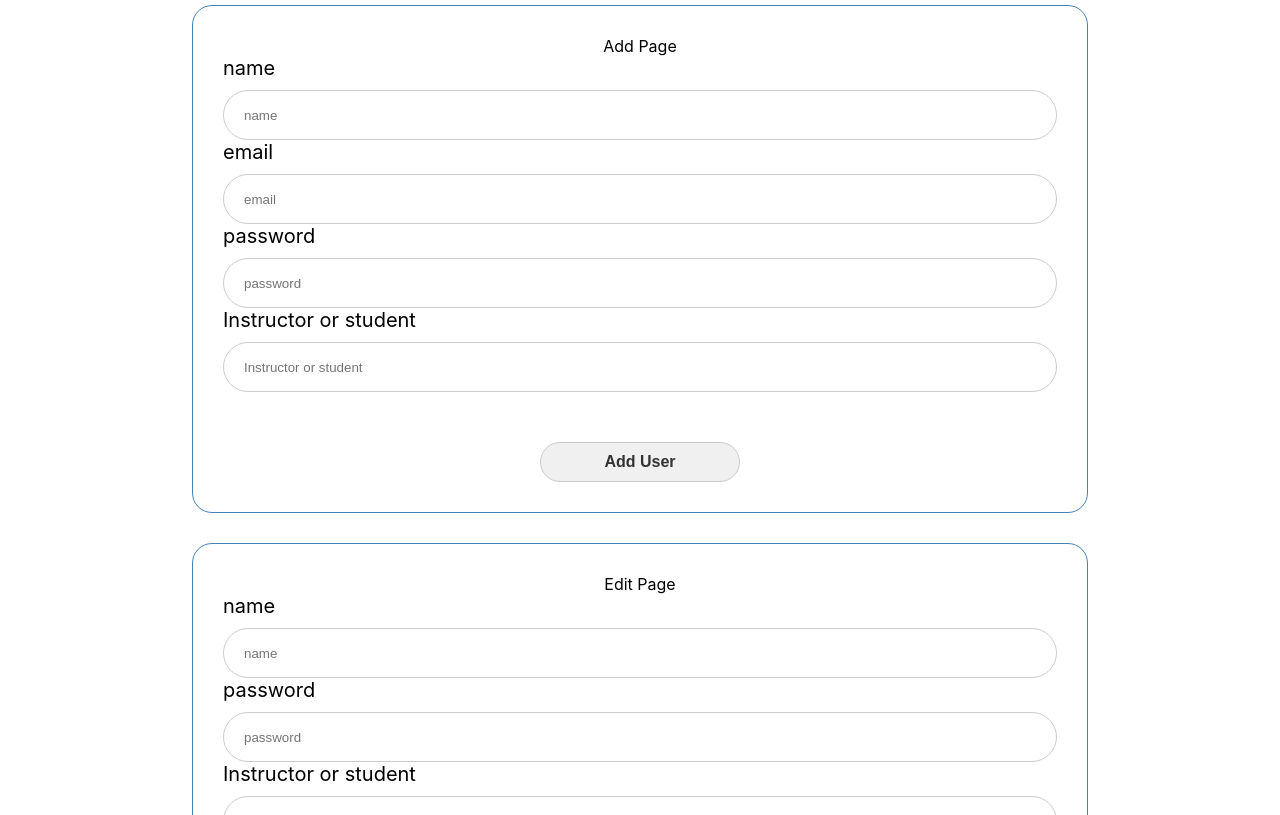
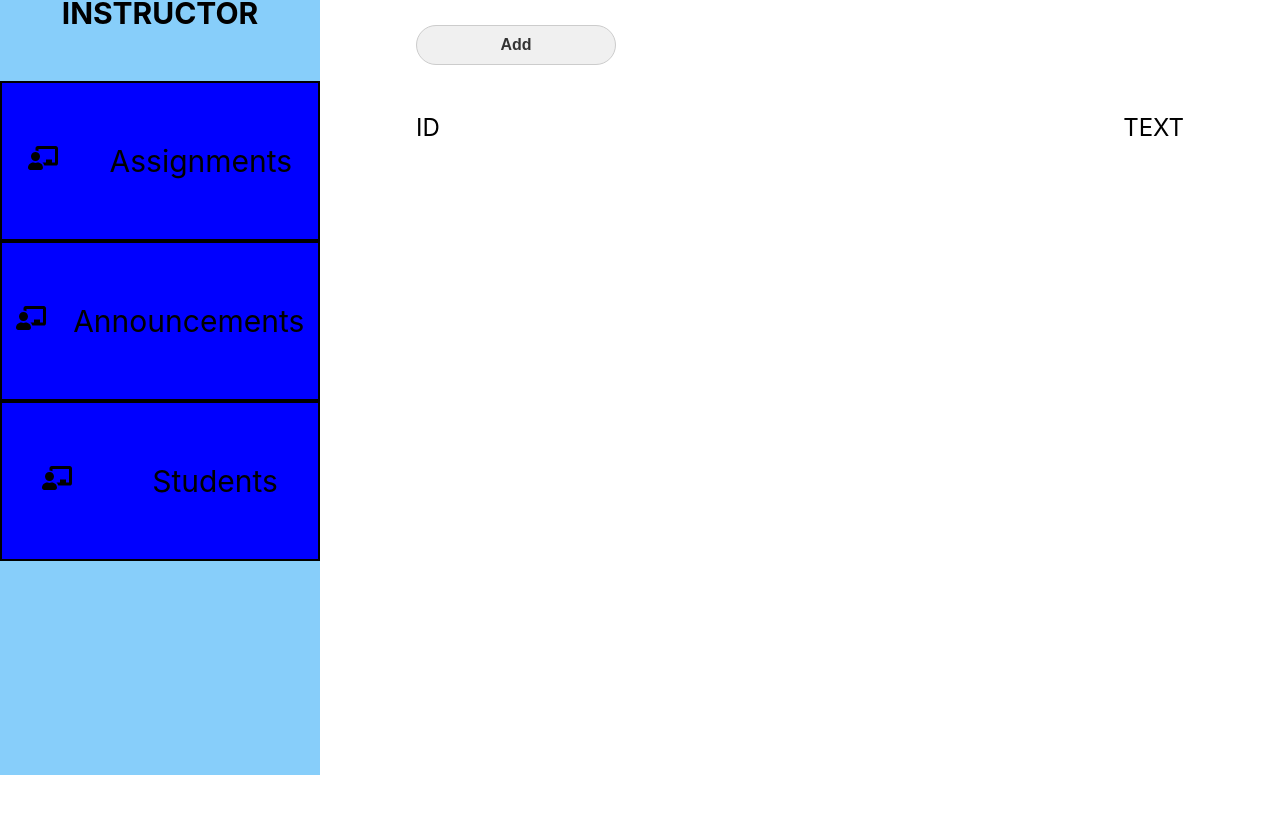
Before and after one commit to Ali-Hussein-1/e-learning, a React (Create React App) app in the folder frontend/: page / in a window 1280 px wide. Shown: the part 1625-2440 px from the top of the page. After the commit the page ends 2400 px from the top, so only its background shows below. Built offline with nearby package versions, Linux system fonts and the light colour scheme.

Commit message:
Adding new features

```diff
--- a/frontend/src/App.js
+++ b/frontend/src/App.js
@@ -2,7 +2,7 @@ import "./App.css";
 import SignIn from "./components/SignIn";
 import AdminPage from "./components/AdminPage";
 import InstructorPage from "./components/InstructorPage";
-import AddPage from "./components/AddPage";
+import AddUser from "./components/AddUser";
 import EditPage from "./components/EditPage";
 
 
@@ -16,12 +16,12 @@ function App() {
       <div className="App">
         <AdminPage/>
       </div>
-      <div className="App">
+      {/* <div className="App">
         <AddPage/>
-      </div>
-      <div className="App">
-        <EditPage/>
-      </div>
+      </div> */}
+      {/* <div className="App">
+        <AddUser/>
+      </div> */}
       <div className="App">
         <InstructorPage/>
       </div>
--- a/frontend/src/components/AddPage.jsx
+++ b/frontend/src/components/AddUser.jsx
@@ -3,7 +3,7 @@ import { Link } from "react-router-dom";
 import Input from "./Input";
 import Button from "./Button";
 
-const AddPage = () => {
+const AddUser = () => {
   return (
     <div className="add-container">
       <div>Add Page</div>
@@ -16,4 +16,4 @@ const AddPage = () => {
   );
 };
 
-export default AddPage;
+export default AddUser;
--- a/frontend/src/components/AdminPage.jsx
+++ b/frontend/src/components/AdminPage.jsx
@@ -1,8 +1,14 @@
 import React from "react";
 import SidePanelCards from "./SidePanelCards";
 import Button from "./Button";
+import { useState } from "react";
+import AddUser from "./AddUser";
+import EditPage from "./EditPage";
 
 const AdminPage = () => {
+  const [showForm, setShowForm] = useState(false);
+  const [showEdit, setShowEdit] = useState(false);
+
   return (
     <>
       <div className="container">
@@ -14,14 +20,26 @@ const AdminPage = () => {
         </div>
         <div className="box-container">
           <div className="btn-container">
-            <Button text={"Add"} />
-            <Button text={"Edit"} />
+            <Button
+              text={"Add"}
+              onClick={() => {
+                setShowForm(!showForm);
+              }}
+            />
+            <Button
+              text={"Edit"}
+              onClick={() => {
+                setShowEdit(!showEdit);
+              }}
+            />
           </div>
           <div className="info-container">
             <div>NAME</div>
             <div>EMAIL</div>
             <div>PASSWORD</div>
           </div>
+          <div>{showForm && <AddUser />}</div>
+          <div>{showEdit && <EditPage />}</div>
         </div>
       </div>
     </>
--- a/frontend/src/components/Button.jsx
+++ b/frontend/src/components/Button.jsx
@@ -1,7 +1,11 @@
 import React from "react";
 
-const button = ({ text }) => {
-  return <button className="btn">{text}</button>;
+const button = ({ text, onClick }) => {
+  return (
+    <button className="btn" onClick={onClick}>
+      {text}
+    </button>
+  );
 };
 
 export default button;
--- a/frontend/src/components/EditPage.jsx
+++ b/frontend/src/components/EditPage.jsx
@@ -7,9 +7,9 @@ const EditPage = () => {
   return (
     <div className="add-container">
       <div>Edit Page</div>
-      <Input type={"text"} placeholder={"name"} />
-      <Input type={"password"} placeholder={"password"} />
-      <Input type={"text"} placeholder={"Instructor or student"} />
+      <Input placeholder={"name"} />
+      <Input placeholder={"password"} />
+      <Input type="password" placeholder={"Instructor or student"} />
       <Button text={"Edit User"} />
     </div>
   );
--- a/frontend/src/components/Input.jsx
+++ b/frontend/src/components/Input.jsx
@@ -1,11 +1,11 @@
 import React from "react";
 
-const Input = ({ placeholder }, { type }) => {
+const Input = ({ placeholder }) => {
   return (
     <>
       <div className="input">
         <label>{placeholder}</label>
-        <input type={type} placeholder={placeholder} className="inputs" />
+        <input placeholder={placeholder} className="inputs" />
       </div>
     </>
   );
--- a/frontend/src/components/InstructorPage.jsx
+++ b/frontend/src/components/InstructorPage.jsx
@@ -1,25 +1,34 @@
 import React from "react";
 import SidePanelCards from "./SidePanelCards";
 import Button from "./Button";
+import { useState } from "react";
+import AddUser from "./AddUser";
 
 const InstructorPage = () => {
+  const [showForm, setShowForm] = useState(false);
   return (
     <>
       <div className="container">
         <div className="sidepanel">
-          <h1>ADMIN</h1>
+          <h1>INSTRUCTOR</h1>
           <SidePanelCards data={"Assignments"} />
           <SidePanelCards data={"Announcements"} />
           <SidePanelCards data={"Students"} />
         </div>
         <div className="box-container">
           <div className="btn-container">
-            <Button text={"Add"} />
+            <Button
+              text={"Add"}
+              onClick={() => {
+                setShowForm(!showForm);
+              }}
+            />
           </div>
           <div className="info-container">
             <div>ID</div>
             <div>TEXT</div>
           </div>
+          <div>{showForm && <AddUser />}</div>
         </div>
       </div>
     </>
--- a/frontend/src/components/SignIn.jsx
+++ b/frontend/src/components/SignIn.jsx
@@ -8,8 +8,8 @@ const SignIn = () => {
       <div className="signin">
         <div className="signin-container">
           <h1>E-Learning</h1>
-          <Input type={"text"} placeholder={"email"} />
-          <Input type={"passsword"} placeholder={"password"} />
+          <Input placeholder={"email"} />
+          <Input type="password" placeholder={"password"} />
           <Button text={"SignIn"} />
         </div>
       </div>
```
